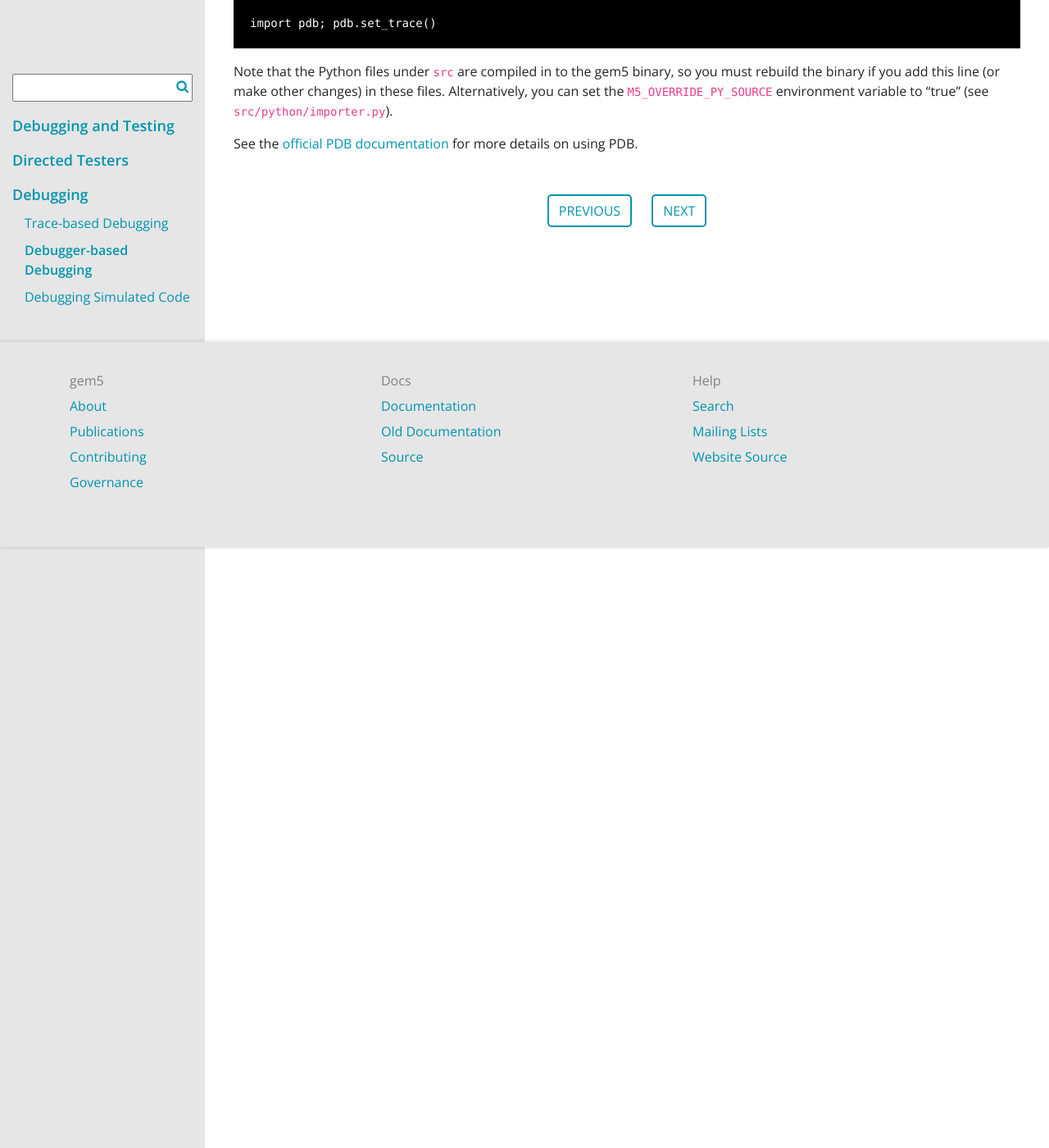
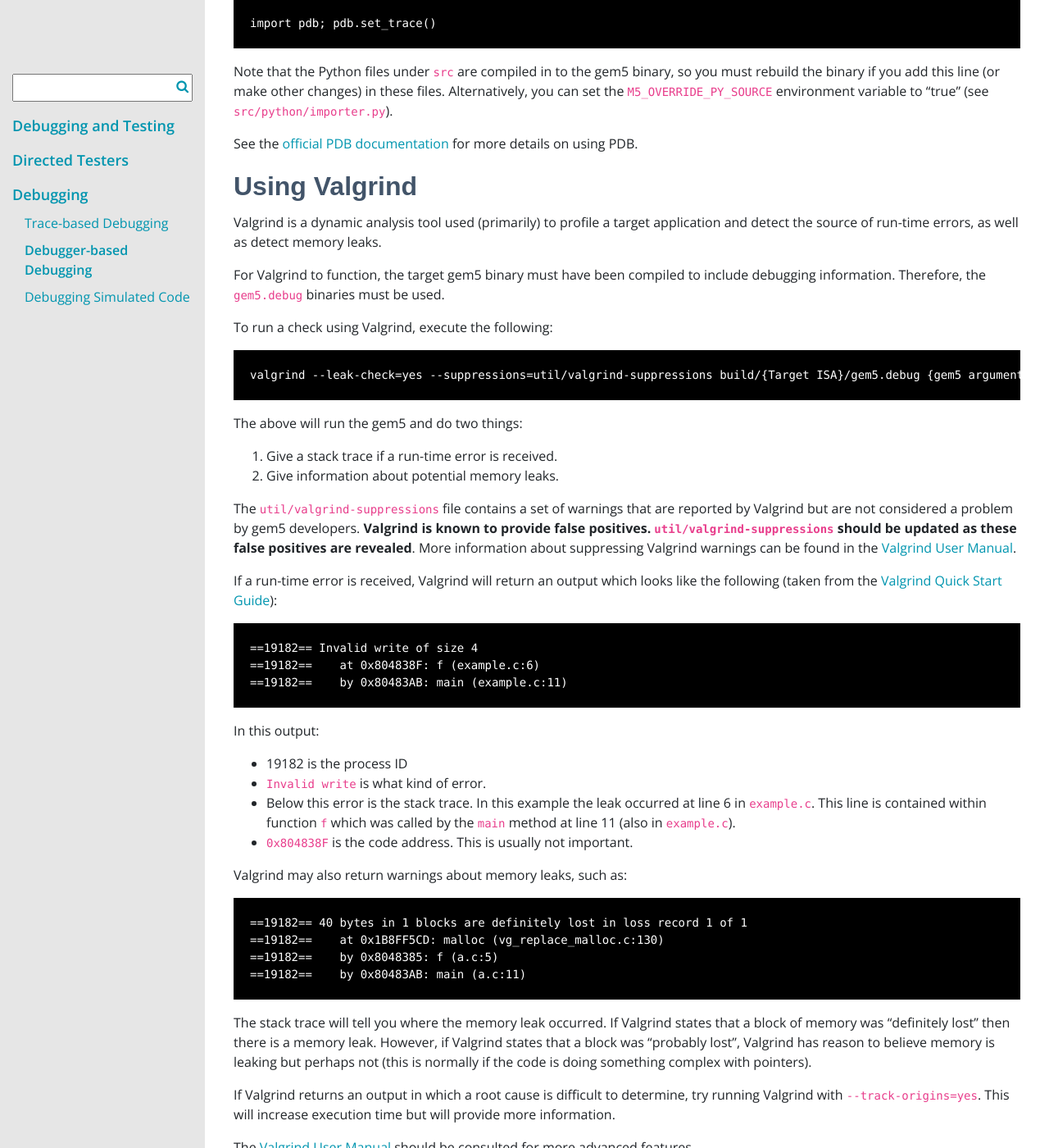
Before and after one commit to gem5/website, a Jekyll site: the page built from _pages/documentation/debugging_and_testing/debugging/debugger_based_debugging.md, in a window 1280 px wide and 1400 px high, scrolled down 1487 px. Shown: the whole window at 82% size. Built offline with Jekyll 4.4.1, drawn with Linux system fonts in a browser that asks for light colours; nearby versions of some CDN libraries; some web fonts are replaced; some of the changed text lies outside the part shown.

Commit message:
Added Valgrind documentation to debugger-based debug doc

````diff
--- a/_pages/documentation/debugging_and_testing/debugging/debugger_based_debugging.md
+++ b/_pages/documentation/debugging_and_testing/debugging/debugger_based_debugging.md
@@ -97,3 +97,72 @@ variable to "true" (see `src/python/importer.py`).
 
 See the [official PDB documentation](
 https://docs.python.org/3/library/pdb.html) for more details on using PDB.
+
+## Using Valgrind
+
+Valgrind is a dynamic analysis tool used (primarily) to profile a target
+application and detect the source of run-time errors, as well as detect memory
+leaks.
+
+For Valgrind to function, the target gem5 binary must have been compiled to
+include debugging information. Therefore, the `gem5.debug` binaries must be
+used.
+
+To run a check using Valgrind, execute the following:
+
+```
+valgrind --leak-check=yes --suppressions=util/valgrind-suppressions build/{Target ISA}/gem5.debug {gem5 arguments}
+```
+
+The above will run the gem5 and do two things:
+
+1. Give a stack trace if a run-time error is received.
+2. Give information about potential memory leaks.
+
+The `util/valgrind-suppressions` file contains a set of warnings that are
+reported by Valgrind but are not considered a problem by gem5 developers.
+**Valgrind is known to provide false positives. `util/valgrind-suppressions`
+should be updated as these false positives are revealed**. More information
+about suppressing Valgrind warnings can be found in the [Valgrind User Manual](
+http://valgrind.org/docs/manual/manual-core.html#manual-core.suppress).
+
+If a run-time error is received, Valgrind will return an output which looks like
+the following (taken from the [Valgrind Quick Start Guide](
+http://valgrind.org/docs/manual/quick-start.html)):
+
+```
+==19182== Invalid write of size 4
+==19182==    at 0x804838F: f (example.c:6)
+==19182==    by 0x80483AB: main (example.c:11)
+```
+
+In this output:
+
+* 19182 is the process ID
+* `Invalid write` is what kind of error.
+* Below this error is the stack trace. In this example the leak occurred at
+line 6 in `example.c`. This line is contained within function `f` which was
+called by the `main` method at line 11 (also in `example.c`).
+* `0x804838F` is the code address. This is usually not important.
+
+Valgrind may also return warnings about memory leaks, such as:
+
+```
+==19182== 40 bytes in 1 blocks are definitely lost in loss record 1 of 1
+==19182==    at 0x1B8FF5CD: malloc (vg_replace_malloc.c:130)
+==19182==    by 0x8048385: f (a.c:5)
+==19182==    by 0x80483AB: main (a.c:11)
+```
+
+The stack trace will tell you where the memory leak occurred. If Valgrind
+states that a block of memory was "definitely lost" then there is a memory
+leak. However, if Valgrind states that a block was "probably lost", Valgrind
+has reason to believe memory is leaking but perhaps not (this is normally if
+the code is doing something complex with pointers).
+
+If Valgrind returns an output in which a root cause is difficult to determine,
+try running Valgrind with `--track-origins=yes`. This will increase execution
+time but will provide more information.
+
+The [Valgrind User Manual](https://valgrind.org/docs/manual/manual.html) should
+be consulted for more advanced features.
````
